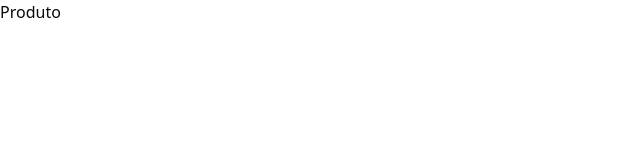
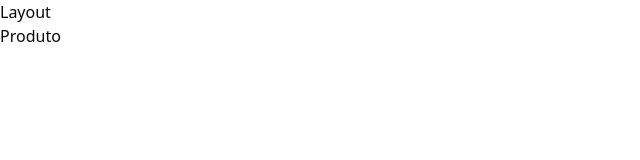
Before and after one commit to henriquecapi/bewear-bootcamp, a Next.js app: page /product in a window 1280 px wide. Shown: the top 160 px of the page, without its empty margins (0-640 px from the left). Built offline with nearby package versions, Linux system fonts and the light colour scheme.

Commit message:
chore: update shadcn theme

```diff
--- a/src/app/globals.css
+++ b/src/app/globals.css
@@ -44,72 +44,72 @@
 }
 
 :root {
-  --radius: 0.625rem;
+  --radius: 0.65rem;
   --background: oklch(1 0 0);
-  --foreground: oklch(0.145 0 0);
+  --foreground: oklch(0.141 0.005 285.823);
   --card: oklch(1 0 0);
-  --card-foreground: oklch(0.145 0 0);
+  --card-foreground: oklch(0.141 0.005 285.823);
   --popover: oklch(1 0 0);
-  --popover-foreground: oklch(0.145 0 0);
-  --primary: oklch(0.205 0 0);
-  --primary-foreground: oklch(0.985 0 0);
-  --secondary: oklch(0.97 0 0);
-  --secondary-foreground: oklch(0.205 0 0);
-  --muted: oklch(0.97 0 0);
-  --muted-foreground: oklch(0.556 0 0);
-  --accent: oklch(0.97 0 0);
-  --accent-foreground: oklch(0.205 0 0);
+  --popover-foreground: oklch(0.141 0.005 285.823);
+  --primary: oklch(0.606 0.25 292.717);
+  --primary-foreground: oklch(0.969 0.016 293.756);
+  --secondary: oklch(0.967 0.001 286.375);
+  --secondary-foreground: oklch(0.21 0.006 285.885);
+  --muted: oklch(0.967 0.001 286.375);
+  --muted-foreground: oklch(0.552 0.016 285.938);
+  --accent: oklch(0.967 0.001 286.375);
+  --accent-foreground: oklch(0.21 0.006 285.885);
   --destructive: oklch(0.577 0.245 27.325);
-  --border: oklch(0.922 0 0);
-  --input: oklch(0.922 0 0);
-  --ring: oklch(0.708 0 0);
+  --border: oklch(0.92 0.004 286.32);
+  --input: oklch(0.92 0.004 286.32);
+  --ring: oklch(0.606 0.25 292.717);
   --chart-1: oklch(0.646 0.222 41.116);
   --chart-2: oklch(0.6 0.118 184.704);
   --chart-3: oklch(0.398 0.07 227.392);
   --chart-4: oklch(0.828 0.189 84.429);
   --chart-5: oklch(0.769 0.188 70.08);
   --sidebar: oklch(0.985 0 0);
-  --sidebar-foreground: oklch(0.145 0 0);
-  --sidebar-primary: oklch(0.205 0 0);
-  --sidebar-primary-foreground: oklch(0.985 0 0);
-  --sidebar-accent: oklch(0.97 0 0);
-  --sidebar-accent-foreground: oklch(0.205 0 0);
-  --sidebar-border: oklch(0.922 0 0);
-  --sidebar-ring: oklch(0.708 0 0);
+  --sidebar-foreground: oklch(0.141 0.005 285.823);
+  --sidebar-primary: oklch(0.606 0.25 292.717);
+  --sidebar-primary-foreground: oklch(0.969 0.016 293.756);
+  --sidebar-accent: oklch(0.967 0.001 286.375);
+  --sidebar-accent-foreground: oklch(0.21 0.006 285.885);
+  --sidebar-border: oklch(0.92 0.004 286.32);
+  --sidebar-ring: oklch(0.606 0.25 292.717);
 }
 
 .dark {
-  --background: oklch(0.145 0 0);
+  --background: oklch(0.141 0.005 285.823);
   --foreground: oklch(0.985 0 0);
-  --card: oklch(0.205 0 0);
+  --card: oklch(0.21 0.006 285.885);
   --card-foreground: oklch(0.985 0 0);
-  --popover: oklch(0.205 0 0);
+  --popover: oklch(0.21 0.006 285.885);
   --popover-foreground: oklch(0.985 0 0);
-  --primary: oklch(0.922 0 0);
-  --primary-foreground: oklch(0.205 0 0);
-  --secondary: oklch(0.269 0 0);
+  --primary: oklch(0.541 0.281 293.009);
+  --primary-foreground: oklch(0.969 0.016 293.756);
+  --secondary: oklch(0.274 0.006 286.033);
   --secondary-foreground: oklch(0.985 0 0);
-  --muted: oklch(0.269 0 0);
-  --muted-foreground: oklch(0.708 0 0);
-  --accent: oklch(0.269 0 0);
+  --muted: oklch(0.274 0.006 286.033);
+  --muted-foreground: oklch(0.705 0.015 286.067);
+  --accent: oklch(0.274 0.006 286.033);
   --accent-foreground: oklch(0.985 0 0);
   --destructive: oklch(0.704 0.191 22.216);
   --border: oklch(1 0 0 / 10%);
   --input: oklch(1 0 0 / 15%);
-  --ring: oklch(0.556 0 0);
+  --ring: oklch(0.541 0.281 293.009);
   --chart-1: oklch(0.488 0.243 264.376);
   --chart-2: oklch(0.696 0.17 162.48);
   --chart-3: oklch(0.769 0.188 70.08);
   --chart-4: oklch(0.627 0.265 303.9);
   --chart-5: oklch(0.645 0.246 16.439);
-  --sidebar: oklch(0.205 0 0);
+  --sidebar: oklch(0.21 0.006 285.885);
   --sidebar-foreground: oklch(0.985 0 0);
-  --sidebar-primary: oklch(0.488 0.243 264.376);
-  --sidebar-primary-foreground: oklch(0.985 0 0);
-  --sidebar-accent: oklch(0.269 0 0);
+  --sidebar-primary: oklch(0.541 0.281 293.009);
+  --sidebar-primary-foreground: oklch(0.969 0.016 293.756);
+  --sidebar-accent: oklch(0.274 0.006 286.033);
   --sidebar-accent-foreground: oklch(0.985 0 0);
   --sidebar-border: oklch(1 0 0 / 10%);
-  --sidebar-ring: oklch(0.556 0 0);
+  --sidebar-ring: oklch(0.541 0.281 293.009);
 }
 
 @layer base {
--- a/src/app/layout.tsx
+++ b/src/app/layout.tsx
@@ -1,6 +1,7 @@
+import "./globals.css";
+
 import type { Metadata } from "next";
 import { Geist, Geist_Mono } from "next/font/google";
-import "./globals.css";
 
 const geistSans = Geist({
   variable: "--font-geist-sans",
@@ -27,6 +28,7 @@
       <body
         className={`${geistSans.variable} ${geistMono.variable} antialiased`}
       >
+        <h1>Layout</h1>
         {children}
       </body>
     </html>
```
